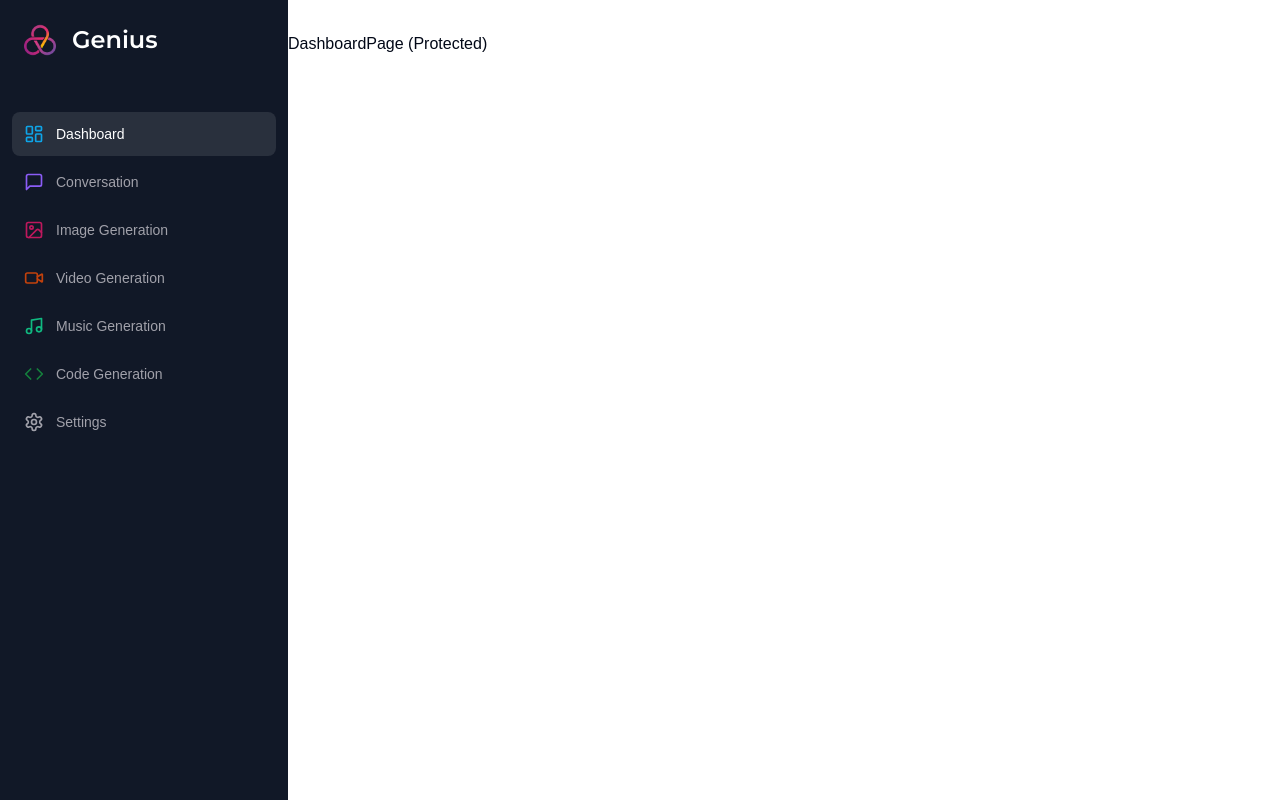
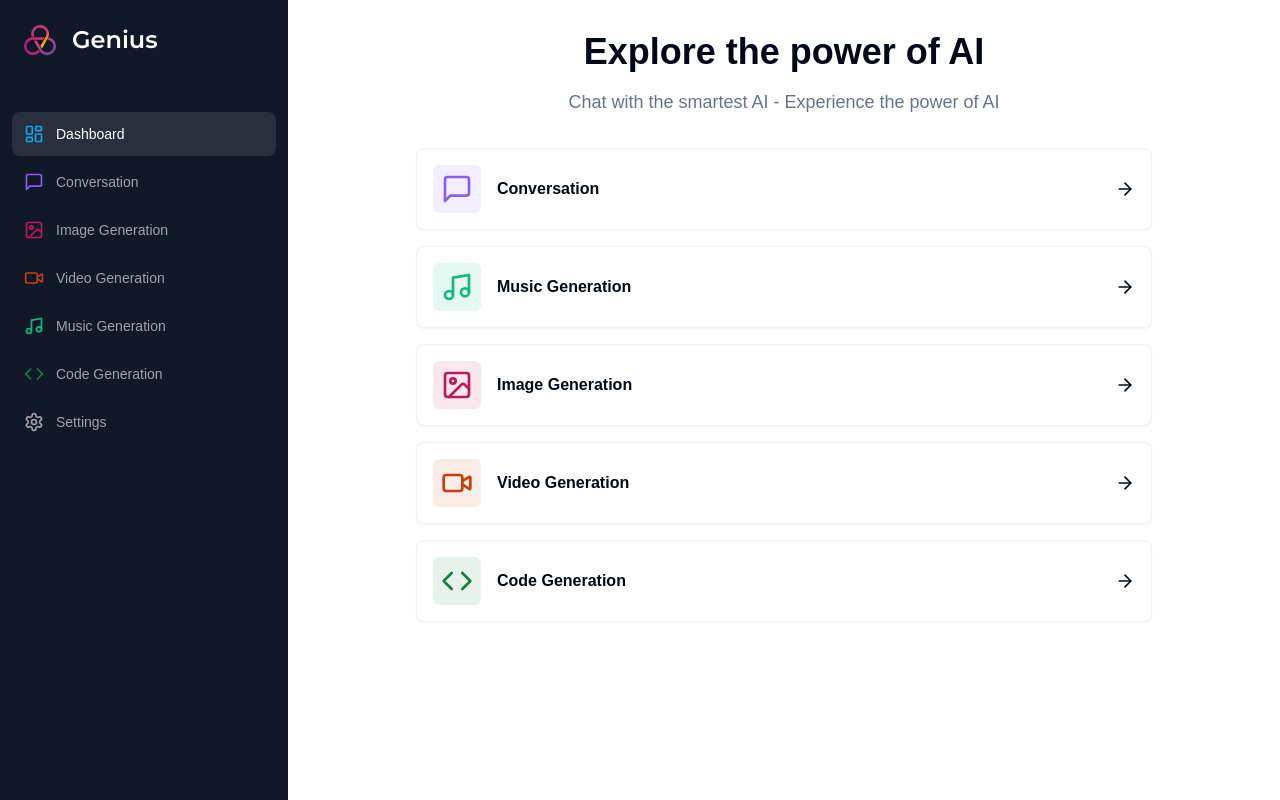
Before and after one commit to IanD1013/react-native-learning, a Next.js app: page /dashboard in a window 1280 px wide. Built offline with nearby package versions, Linux system fonts and the light colour scheme.

Commit message:
Build dashboard page

```diff
--- a/app/(dashboard)/(routes)/dashboard/page.tsx
+++ b/app/(dashboard)/(routes)/dashboard/page.tsx
@@ -1,9 +1,78 @@
-import React from 'react';
+'use client';
+
+import { Card } from '@/components/ui/card';
+import { cn } from '@/lib/utils';
+import { ArrowRight, Code, ImageIcon, MessageSquare, Music, VideoIcon } from 'lucide-react';
+import { useRouter } from 'next/navigation';
+
+const tools = [
+  {
+    label: 'Conversation',
+    icon: MessageSquare,
+    color: 'text-violet-500',
+    bgColor: 'bg-violet-500/10',
+    href: '/conversation',
+  },
+  {
+    label: 'Music Generation',
+    icon: Music,
+    color: 'text-emerald-500',
+    bgColor: 'bg-emerald-500/10',
+    href: '/music',
+  },
+  {
+    label: 'Image Generation',
+    icon: ImageIcon,
+    color: 'text-pink-700',
+    bgColor: 'bg-pink-700/10',
+    href: '/image',
+  },
+  {
+    label: 'Video Generation',
+    icon: VideoIcon,
+    color: 'text-orange-700',
+    bgColor: 'bg-orange-700/10',
+    href: '/video',
+  },
+  {
+    label: 'Code Generation',
+    icon: Code,
+    color: 'text-green-700',
+    bgColor: 'bg-green-700/10',
+    href: '/code',
+  },
+];
 
 const DashboardPage = () => {
+  const router = useRouter();
+
   return (
     <div>
-      <p>DashboardPage (Protected)</p>
+      <div className="mb-8 space-y-4">
+        <h2 className="text-2xl md:text-4xl font-bold text-center">Explore the power of AI</h2>
+
+        <p className="text-muted-foreground font-light text-sm md:text-lg text-center">Chat with the smartest AI - Experience the power of AI</p>
+      </div>
+
+      <div className="px-4 md:px-20 lg:px-32 space-y-4">
+        {tools.map((tool) => (
+          <Card
+            onClick={() => router.push(tool.href)}
+            key={tool.href}
+            className="p-4 border-black/5 flex items-center justify-between hover:shadow-md transition cursor-pointer"
+          >
+            <div className="flex items-center gap-x-4">
+              <div className={cn('p-2 w-fit rounded-md', tool.bgColor)}>
+                <tool.icon className={cn('w-8 h-8', tool.color)} />
+              </div>
+
+              <div className="font-semibold">{tool.label}</div>
+            </div>
+
+            <ArrowRight className="w-5 h-5" />
+          </Card>
+        ))}
+      </div>
     </div>
   );
 };
--- /dev/null
+++ b/components/ui/card.tsx
@@ -0,0 +1,79 @@
+import * as React from "react"
+
+import { cn } from "@/lib/utils"
+
+const Card = React.forwardRef<
+  HTMLDivElement,
+  React.HTMLAttributes<HTMLDivElement>
+>(({ className, ...props }, ref) => (
+  <div
+    ref={ref}
+    className={cn(
+      "rounded-lg border bg-card text-card-foreground shadow-sm",
+      className
+    )}
+    {...props}
+  />
+))
+Card.displayName = "Card"
+
+const CardHeader = React.forwardRef<
+  HTMLDivElement,
+  React.HTMLAttributes<HTMLDivElement>
+>(({ className, ...props }, ref) => (
+  <div
+    ref={ref}
+    className={cn("flex flex-col space-y-1.5 p-6", className)}
+    {...props}
+  />
+))
+CardHeader.displayName = "CardHeader"
+
+const CardTitle = React.forwardRef<
+  HTMLDivElement,
+  React.HTMLAttributes<HTMLDivElement>
+>(({ className, ...props }, ref) => (
+  <div
+    ref={ref}
+    className={cn(
+      "text-2xl font-semibold leading-none tracking-tight",
+      className
+    )}
+    {...props}
+  />
+))
+CardTitle.displayName = "CardTitle"
+
+const CardDescription = React.forwardRef<
+  HTMLDivElement,
+  React.HTMLAttributes<HTMLDivElement>
+>(({ className, ...props }, ref) => (
+  <div
+    ref={ref}
+    className={cn("text-sm text-muted-foreground", className)}
+    {...props}
+  />
+))
+CardDescription.displayName = "CardDescription"
+
+const CardContent = React.forwardRef<
+  HTMLDivElement,
+  React.HTMLAttributes<HTMLDivElement>
+>(({ className, ...props }, ref) => (
+  <div ref={ref} className={cn("p-6 pt-0", className)} {...props} />
+))
+CardContent.displayName = "CardContent"
+
+const CardFooter = React.forwardRef<
+  HTMLDivElement,
+  React.HTMLAttributes<HTMLDivElement>
+>(({ className, ...props }, ref) => (
+  <div
+    ref={ref}
+    className={cn("flex items-center p-6 pt-0", className)}
+    {...props}
+  />
+))
+CardFooter.displayName = "CardFooter"
+
+export { Card, CardHeader, CardFooter, CardTitle, CardDescription, CardContent }
```
